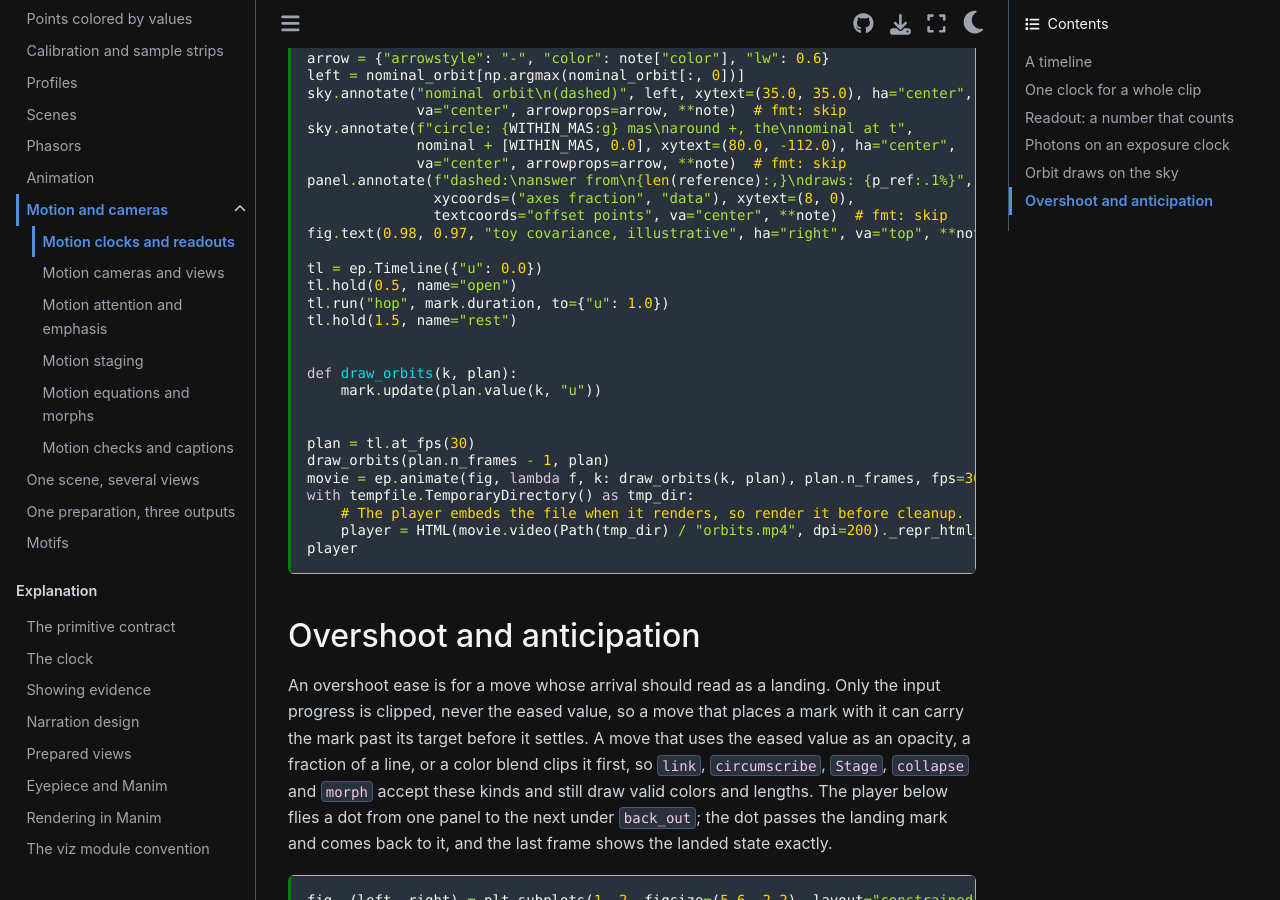
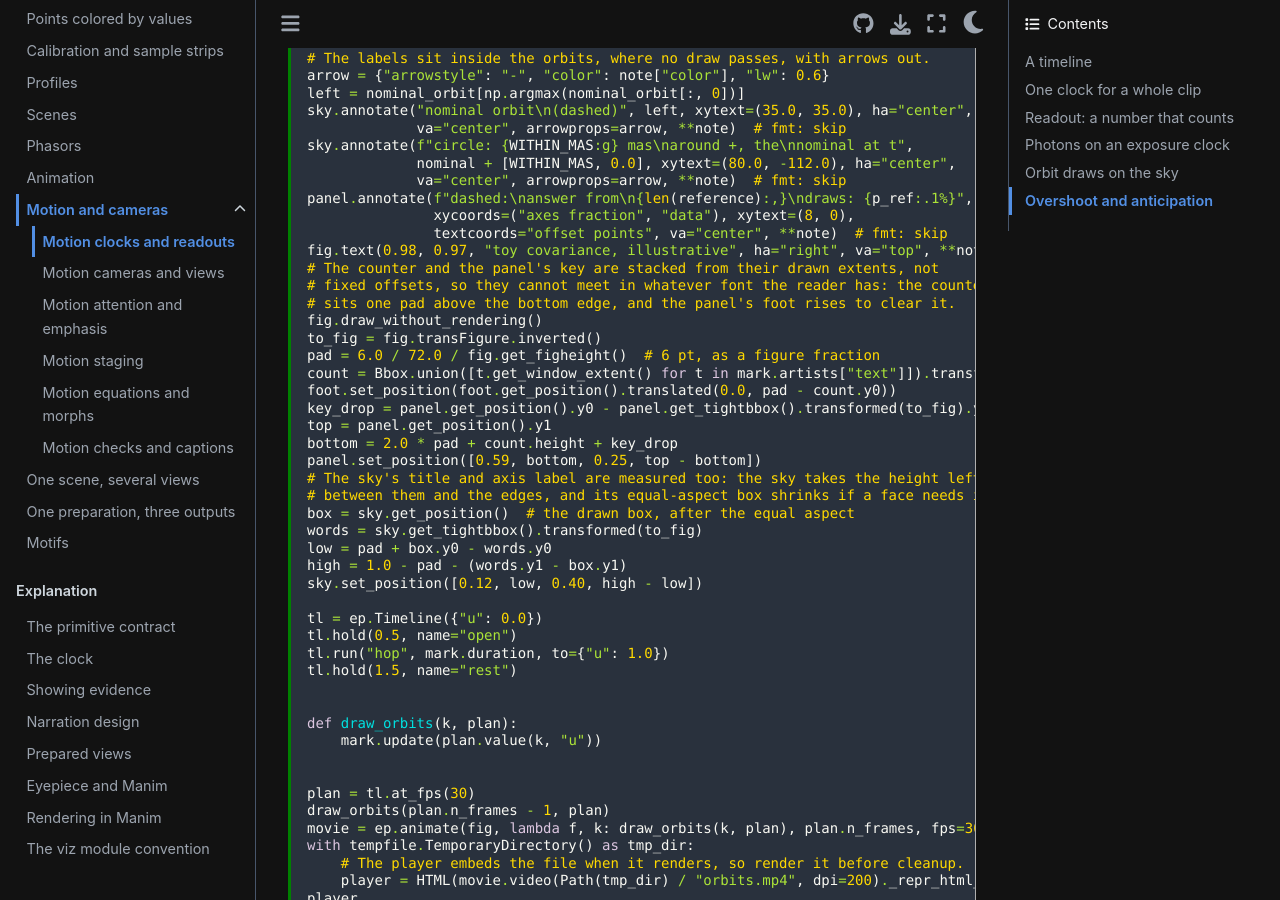
Before and after one commit to CoreySpohn/eyepiece, a Sphinx documentation site: the page built from docs/gallery/motion-clock.md, in a window 1280 px wide and 900 px high, scrolled down 11237 px. Built offline with Sphinx 7.4.7 and the Sphinx Book theme 1.1.4, drawn with Linux system fonts in a browser that asks for light colours; pages that are not in the unit, such as notebooks, are missing from menus; some of the changed text lies outside the part shown.

Commit message:
fix(gallery): stack the orbit counter, key and sky from measured text extents

````diff
--- a/docs/gallery/motion-clock.md
+++ b/docs/gallery/motion-clock.md
@@ -451,6 +451,7 @@
 
 ```{code-cell} python
 from hwoutils.constants import G, Msun2kg
+from matplotlib.transforms import Bbox
 from orbix.equations.orbit import mean_motion, period_n
 from orbix.orbit import KeplerianOrbit
 
@@ -598,6 +599,25 @@
                xycoords=("axes fraction", "data"), xytext=(8, 0),
                textcoords="offset points", va="center", **note)  # fmt: skip
 fig.text(0.98, 0.97, "toy covariance, illustrative", ha="right", va="top", **note)
+# The counter and the panel's key are stacked from their drawn extents, not
+# fixed offsets, so they cannot meet in whatever font the reader has: the counter
+# sits one pad above the bottom edge, and the panel's foot rises to clear it.
+fig.draw_without_rendering()
+to_fig = fig.transFigure.inverted()
+pad = 6.0 / 72.0 / fig.get_figheight()  # 6 pt, as a figure fraction
+count = Bbox.union([t.get_window_extent() for t in mark.artists["text"]]).transformed(to_fig)
+foot.set_position(foot.get_position().translated(0.0, pad - count.y0))
+key_drop = panel.get_position().y0 - panel.get_tightbbox().transformed(to_fig).y0
+top = panel.get_position().y1
+bottom = 2.0 * pad + count.height + key_drop
+panel.set_position([0.59, bottom, 0.25, top - bottom])
+# The sky's title and axis label are measured too: the sky takes the height left
+# between them and the edges, and its equal-aspect box shrinks if a face needs it.
+box = sky.get_position()  # the drawn box, after the equal aspect
+words = sky.get_tightbbox().transformed(to_fig)
+low = pad + box.y0 - words.y0
+high = 1.0 - pad - (words.y1 - box.y1)
+sky.set_position([0.12, low, 0.40, high - low])
 
 tl = ep.Timeline({"u": 0.0})
 tl.hold(0.5, name="open")
````
